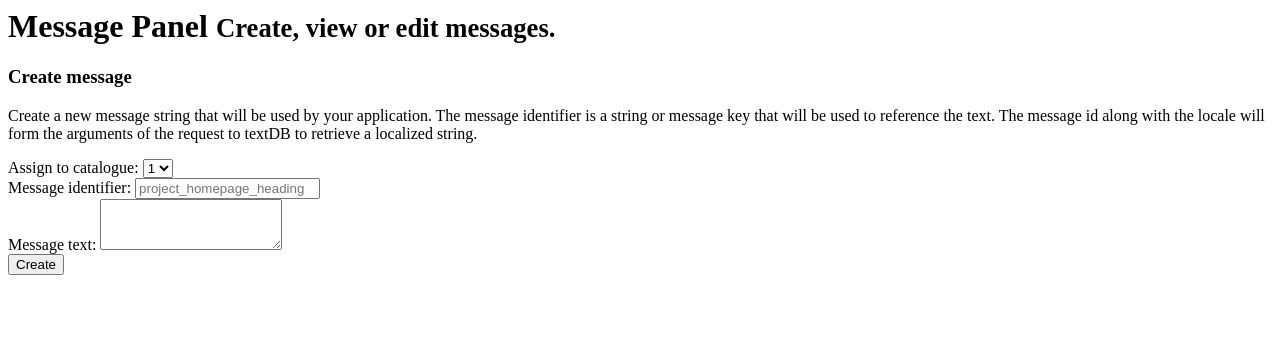
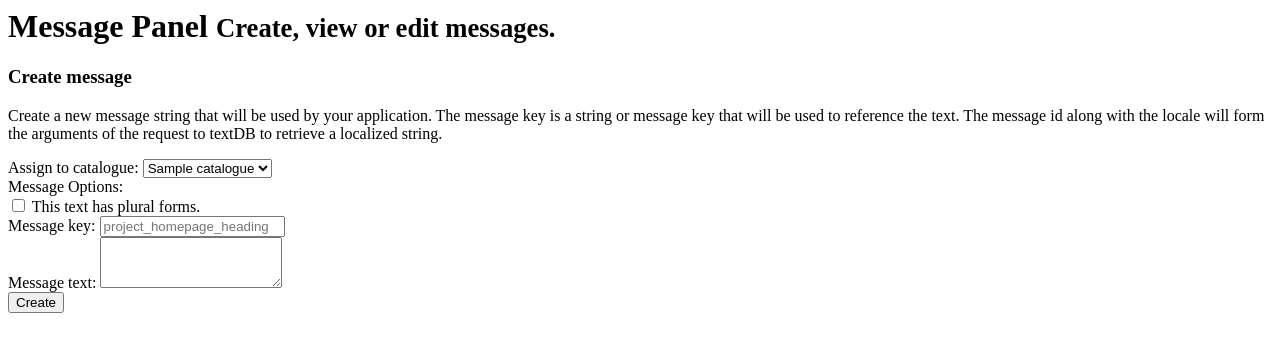
Before and after one commit to mythusiva/text-db, a PHP site: template server/views/admin/message_home.php in a window 1280 px wide. Shown: the top 352 px of the page. Run offline with PHP 8.4, Linux system fonts and the light colour scheme; the template is opened without the code that fills it: most values are stand-ins (such as "Sample title", 1, 10 or a date in 2020); data that the repository does not hold is empty.

Commit message:
post message values to backend

```diff
--- a/server/views/admin/message_home.php
+++ b/server/views/admin/message_home.php
@@ -14,38 +14,79 @@
           </div>
           <div class="panel-body">
 
+            <?=$this->insert('admin/snippets/alertBoxes')?>
+
             <div>
 
               <p>
                 Create a new message string that will be used by your application.
-                The message identifier is a string or message key that will be used to reference the text.
+                The message key is a string or message key that will be used to reference the text.
                 The message id along with the locale will form the arguments of the request to textDB to
                 retrieve a localized string.
               </p>
 
               <div class="form-group">
                 <label class="control-label">Assign to catalogue:</label>
-                <select class="form-control">
-                  <option>1</option>
-                  <option>2</option>
-                  <option>3</option>
-                  <option>4</option>
-                  <option>5</option>
+                <select name="catalogueName" class="form-control">
+                  <?foreach ($catalogueList as $catalogueEntity):?>
+                  <option value="<?=$catalogueEntity->catalogueName?>">
+                    <?=$catalogueEntity->catalogueName?>
+                  </option>
+                  <?endforeach;?>
                 </select>
               </div>
 
               <div class="form-group">
-                <label for="inputMsgIdentifier" class="control-label">Message identifier:</label>
-                <input type="text" class="form-control" id="inputMsgIdentifier" placeholder="project_homepage_heading">
+                <label class="control-label">Message Options:</label>
+                <div class="checkbox">
+                  <label>
+                    <input name="isPlural" js-checkbox-plural-forms type="checkbox" value="1">
+                    This text has plural forms.
+                  </label>
+                </div>
+              </div>
+
+              <div js-form-block-no-plural>
+                <div class="form-group">
+                  <label for="inputMsgKey" class="control-label">Message key:</label>
+                  <input name="messageKey" type="text" class="form-control" id="inputMsgKey" placeholder="project_homepage_heading">
+                </div>
+
+                <div class="form-group">
+                  <label class="control-label">Message text:</label>
+                  <textarea name="messageText" class="form-control" rows="3"></textarea>
+                </div>
+              </div>
+
+              <div js-form-block-plural hidden>
+                <div class="form-group">
+                  <label for="inputMsgKey" class="control-label">Message key - Singular:</label>
+                  <div class="input-group">
+                    <input name="messageKey[one]" type="text" class="form-control" id="inputMsgKeyPluralOne" placeholder="catalog_item_count">
+                    <div class="input-group-addon">_one</div>
+                  </div>
+                </div>
+                <div class="form-group">
+                  <label class="control-label">Message text - Singular:</label>
+                  <textarea name="messageText[one]" class="form-control" rows="3"></textarea>
+                </div>
+
+                <div class="form-group">
+                  <label for="inputMsgKey" class="control-label">Message key - Plural:</label>
+                  <div class="input-group">
+                    <input name='messageKey[other]' type="text" class="form-control" id="inputMsgKeyPluralOther" placeholder="catalog_item_count">
+                    <div class="input-group-addon">_other</div>
+                  </div>
+                </div>
+
+                <div class="form-group">
+                  <label class="control-label">Message text - Plural:</label>
+                  <textarea name="messageText[other]" class="form-control" rows="3"></textarea>
+                </div>
               </div>
 
               <div class="form-group">
-                <label class="control-label">Message text:</label>
-                <textarea class="form-control" rows="3"></textarea>
-              </div>
-
-              <div class="form-group">
-                <button type="button" class="btn btn-success">Create</button>
+                <button js-btn-create-message type="button" class="btn btn-success">Create</button>
               </div>
 
             </div>
@@ -59,6 +100,68 @@
 </div>
 <script type="text/javascript">
 $(document).ready(function() {
-    $('select').material_select();
+
+  $('[js-checkbox-plural-forms]').click(function() {
+    togglePluralFormBlock();
+  });
+
+  $('[js-btn-create-message]').click(function() {
+    var catalogue_name = $('[name="catalogueName"]').val();
+    var message_key_normal = $('[name="messageKey"]').val();
+    var message_text_normal = $('[name="messageText"]').val();
+    var message_key_one = $('[name="messageKey[one]"]').val();
+    var message_text_one = $('[name="messageText[one]"]').val();
+    var message_key_other = $('[name="messageKey[other]"]').val();
+    var message_text_other = $('[name="messageText[other]"]').val();
+
+    var is_plural_form = isPluralFormEnabled();
+
+    var message_key_array = {};
+    var message_text_array = {};
+
+    if(is_plural_form) {
+      message_key_array = {
+        one:message_key_one,
+        other:message_key_other
+      };
+      message_text_array = {
+        one:message_text_one,
+        other:message_key_other
+      };
+    } else {
+      message_key_array = {
+        normal:message_key_normal
+      };
+      message_text_array = {
+        normal:message_text_normal
+      };
+    }
+
+    $.ajax({
+      type: "POST",
+      url: '/admin.php/createMessage',
+      data: {
+        catalogue_name:catalogue_name,
+        is_plural_form:is_plural_form,
+        message_key:message_key_array,
+        message_text:message_text_array,
+      },
+      success: function(response) {
+        console.log(response);
+      },
+      dataType: 'json'
+    });
+  });
+
 });
+
+function isPluralFormEnabled() {
+  return $('[js-checkbox-plural-forms]').prop('checked');
+}
+
+function togglePluralFormBlock() {
+  $('[js-form-block-plural]').toggle('fade');
+  $('[js-form-block-no-plural]').toggle('fade');
+}
+
 </script>
```
Also changed, not shown: server/controller/admin.php (+19 -1 lines), server/views/admin/catalogue_home.php (+1 -26 lines), server/views/admin/snippets/alertBoxes.php (added, +26 -0 lines), 1 other file.
